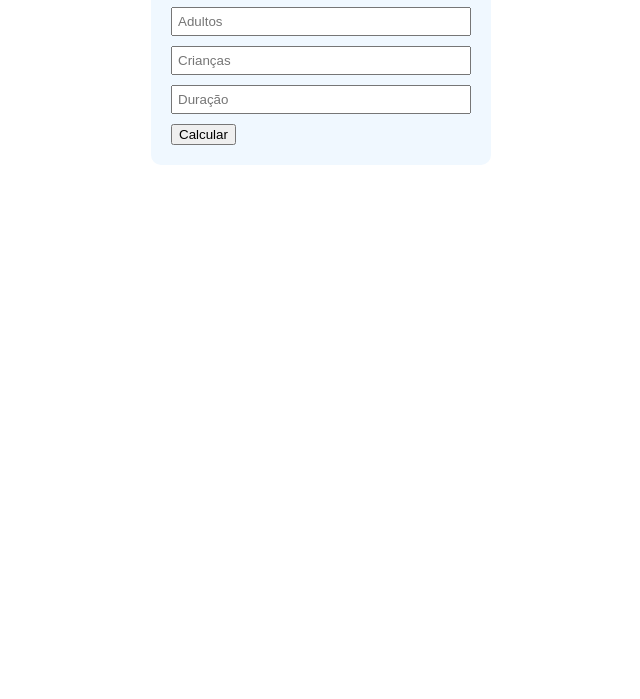
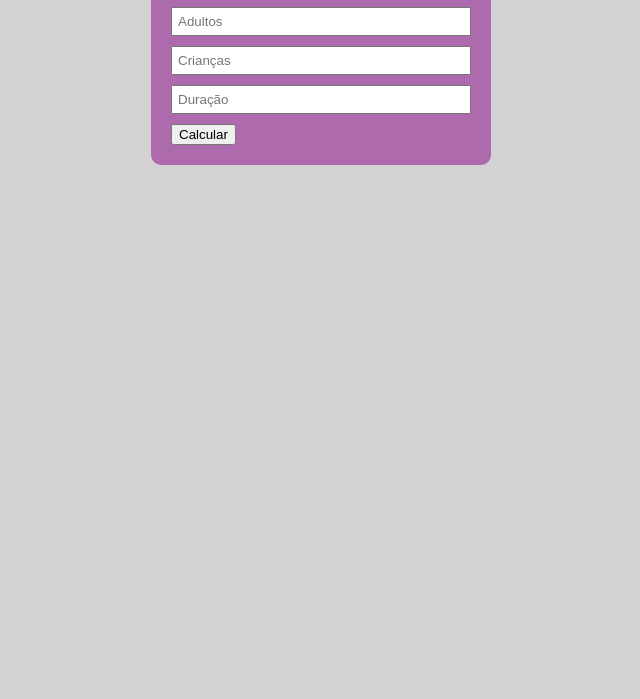
Before and after one commit to matheusrdads/progbr, a plain HTML site: page index.html in a window 1280 px wide. Shown: the part 101-800 px from the top of the page, without its empty margins (319-959 px from the left). Drawn offline with Linux system fonts and the light colour scheme.

Commit message:
background-color

```diff
--- a/style.css
+++ b/style.css
@@ -1,8 +1,12 @@
+body{
+    background-color: rgb(212, 209, 212);
+}
+
 .container{
     font-family: Arial, Helvetica, sans-serif;
     max-width: 300px;
     margin: auto;
-    background-color: aliceblue;
+    background-color: rgb(173, 106, 173);
     padding: 20px;
     border-radius: 10px;
 
```
Also changed, not shown: index.html (+3 -5 lines).
